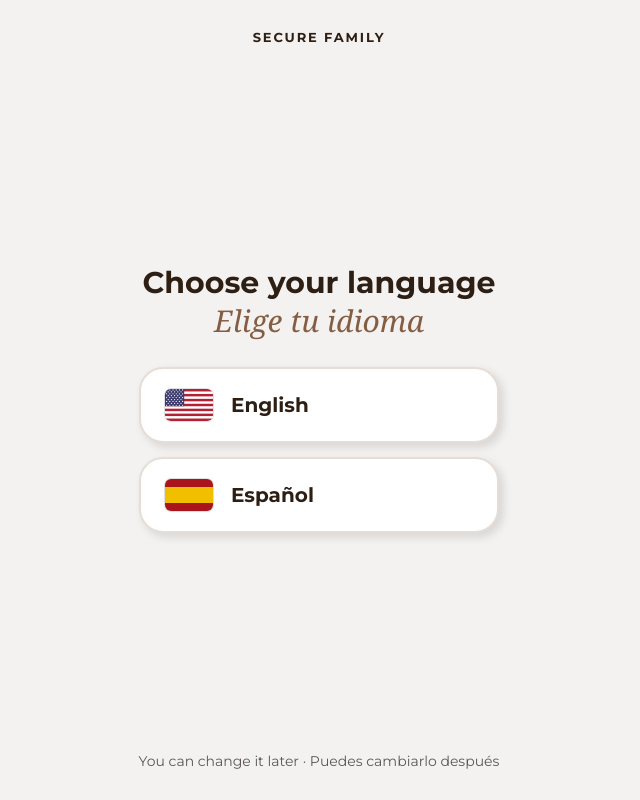
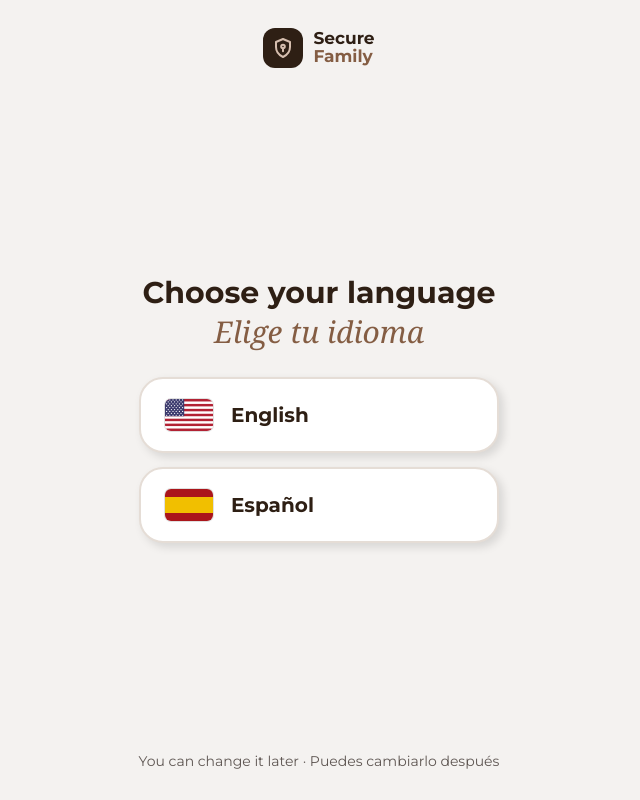
Before and after one commit to alejandroluisacosta/secure-family, a website built with Vite: page index.html in a window 1280 px wide. Shown: the whole page, without its empty margins (321-961 px from the left). Built offline with nearby package versions, Linux system fonts and the light colour scheme.

Commit message:
Add the Secure Family logo
Shield-with-keyhole mark and two-line name on the home and language screens,
and the same mark as the browser tab icon.

Co-Authored-By: Claude Opus 5.5 <noreply@anthropic.com>
Claude-Session: https://claude.ai/code/session_01EAMMfAfZkMnuN51HsvuTMC

```diff
--- a/src/content/ui.js
+++ b/src/content/ui.js
@@ -2,7 +2,6 @@
 
 export const ui = {
   en: {
-    brand: 'SECURE FAMILY',
     language: 'Language',
     skip: 'Skip to content',
     back: 'Back',
@@ -71,7 +70,6 @@ export const ui = {
   },
 
   es: {
-    brand: 'SECURE FAMILY',
     language: 'Idioma',
     skip: 'Saltar al contenido',
     back: 'Volver',
--- a/src/lib/html.js
+++ b/src/lib/html.js
@@ -21,6 +21,14 @@ const PATHS = {
   bulb: '<path d="M9 18h6M10 21h4M12 3a6 6 0 0 0-3.5 10.9c.6.5 1 1.2 1 2.1h5c0-.9.4-1.6 1-2.1A6 6 0 0 0 12 3z"/>',
 };
 
+/** The Secure Family logo: shield with keyhole on a dark tile, and the name on two lines. */
+export function logo() {
+  return `<span class="logo">
+    <span class="logo__mark" aria-hidden="true"><svg width="24" height="24" viewBox="0 0 24 24" fill="none" stroke="currentColor" stroke-width="2" stroke-linecap="round" stroke-linejoin="round" focusable="false"><path d="M12 3l7 3v5c0 4.6-3 8.1-7 10-4-1.9-7-5.4-7-10V6z"/><circle cx="12" cy="10.5" r="1.8"/><path d="M12 12.3v3"/></svg></span>
+    <span class="logo__name"><span>Secure</span> <span class="logo__accent">Family</span></span>
+  </span>`;
+}
+
 export function icon(name, size = 22, extraClass = '') {
   return `<svg class="icon ${extraClass}" width="${size}" height="${size}" viewBox="0 0 24 24" fill="none" stroke="currentColor" stroke-width="2.2" stroke-linecap="round" stroke-linejoin="round" aria-hidden="true" focusable="false">${PATHS[name] || ''}</svg>`;
 }
--- a/src/style.css
+++ b/src/style.css
@@ -136,12 +136,32 @@ a { color: var(--accent); }
   color: var(--body);
 }
 
-.brand {
-  font-size: 13px;
+.logo {
+  display: inline-flex;
+  align-items: center;
+  gap: 10px;
+}
+.logo__mark {
+  display: flex;
+  align-items: center;
+  justify-content: center;
+  width: 40px;
+  height: 40px;
+  flex-shrink: 0;
+  border-radius: 12px;
+  background: var(--dark);
+  color: var(--light-brown);
+}
+.logo__name {
+  display: flex;
+  flex-direction: column;
+  font-size: 17px;
   font-weight: 700;
-  letter-spacing: 0.14em;
+  line-height: 1.05;
+  text-align: left;
   color: var(--heading);
 }
+.logo__accent { color: var(--accent); }
 
 .icon-button {
   display: flex;
--- a/src/views/home.js
+++ b/src/views/home.js
@@ -1,4 +1,4 @@
-import { escapeHtml, icon } from '../lib/html.js';
+import { escapeHtml, icon, logo } from '../lib/html.js';
 import { checklist } from '../content/checklist.js';
 import { questions } from '../content/questions.js';
 import { checklistProgress, nextUnanswered } from '../lib/scoring.js';
@@ -25,7 +25,7 @@ export function homeView(ctx) {
   return `
     <div class="screen screen--home">
       <header class="topbar topbar--home">
-        <span class="brand">${escapeHtml(t('brand'))}</span>
+        ${logo()}
         ${languageToggle(ctx)}
       </header>
 
--- a/src/views/welcome.js
+++ b/src/views/welcome.js
@@ -1,4 +1,4 @@
-import { escapeHtml } from '../lib/html.js';
+import { escapeHtml, logo } from '../lib/html.js';
 
 // First visit only: a full-page language choice. Both languages are shown at once,
 // since we don't know yet which one the visitor reads.
@@ -31,7 +31,7 @@ function spainFlag() {
 export function welcomeView() {
   return `
     <div class="welcome">
-      <span class="brand">SECURE FAMILY</span>
+      ${logo()}
       <div class="welcome__body">
         <h1 class="welcome__title" tabindex="-1">
           <span lang="en">Choose your language</span>
```
Also changed, not shown: public/favicon.svg.
